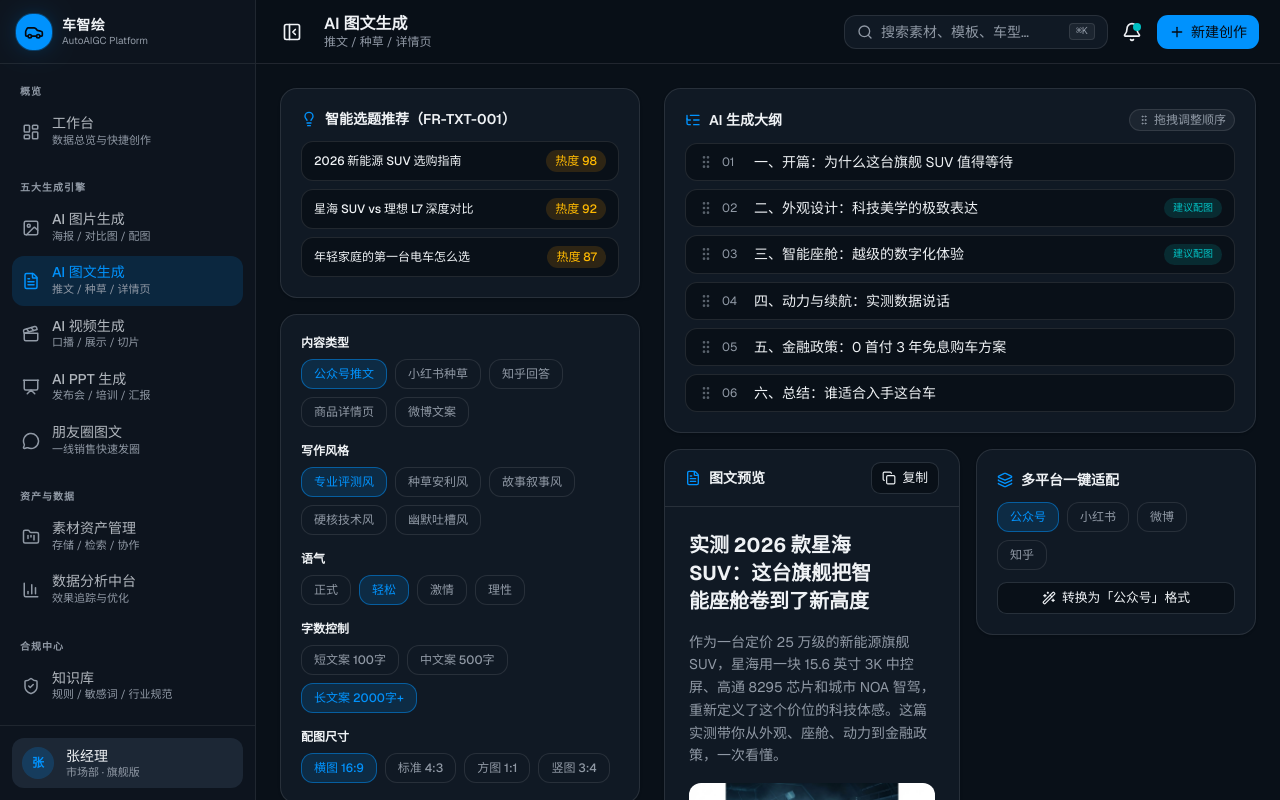
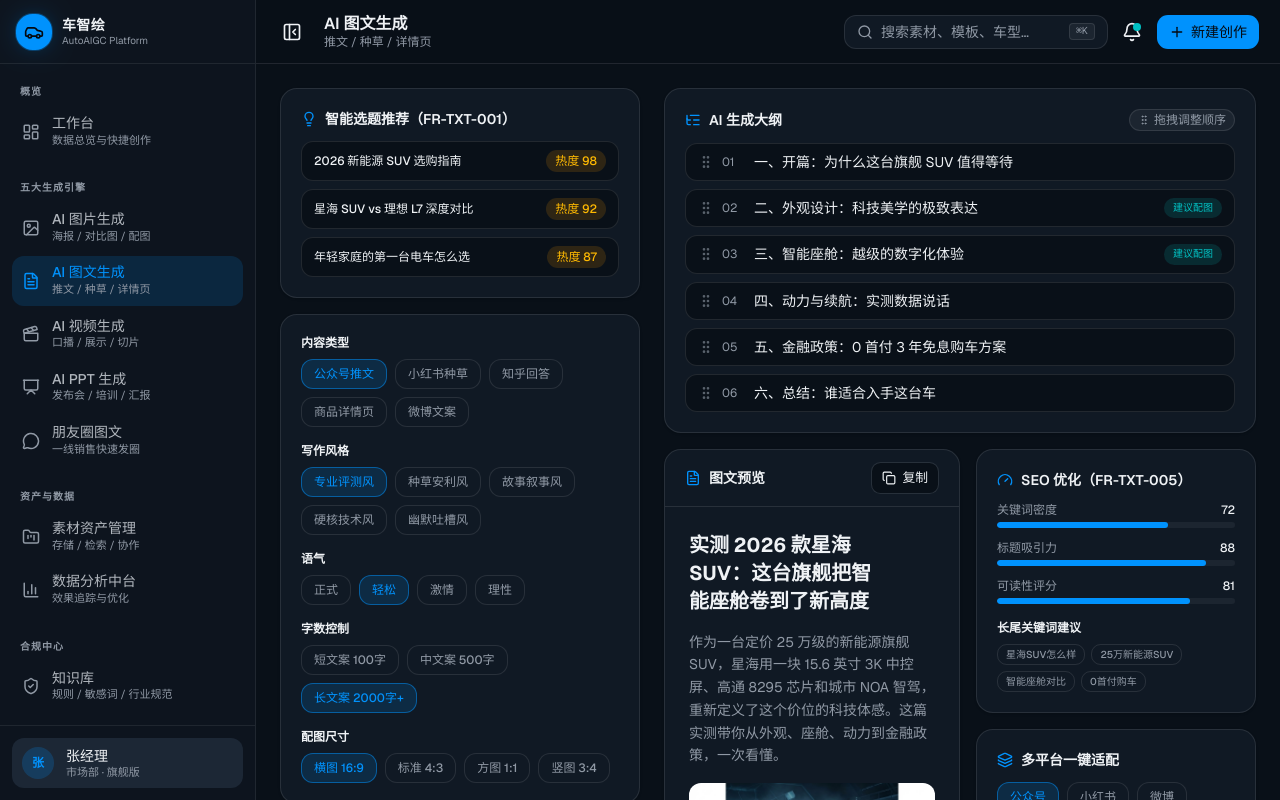
Before and after one commit to yangyang0723-ai/autoaigc, a Next.js app: page /text in a window 1280 px wide. Shown: the top 800 px of the page. Built offline with nearby package versions, Linux system fonts and the light colour scheme.

Commit message:
feat: add SEO optimization component with progress bars and keywords
Co-authored-by: yangyang0723-ai <307832922+yangyang0723-ai@users.noreply.github.com>

```diff
--- a/app/text/page.tsx
+++ b/app/text/page.tsx
@@ -57,6 +57,20 @@ const genSteps = [
   { icon: ImageIcon, label: '智能配图匹配', desc: '从素材库匹配场景图' },
   { icon: Gauge, label: 'SEO 优化排版', desc: '关键词密度与可读性调优' },
 ]
+
+function SeoBar({ label, value }: { label: string; value: number }) {
+  return (
+    <div>
+      <div className="mb-1 flex items-center justify-between text-xs">
+        <span className="text-muted-foreground">{label}</span>
+        <span className="font-medium">{value}</span>
+      </div>
+      <div className="h-1.5 overflow-hidden rounded-full bg-muted">
+        <div className="h-full rounded-full bg-primary" style={{ width: `${value}%` }} />
+      </div>
+    </div>
+  )
+}
 
 export default function TextPage() {
   const [type, setType] = useState(contentTypes[0])
@@ -335,6 +349,28 @@ export default function TextPage() {
           <div className="flex flex-col gap-4">
             <Card className="p-5">
               <div className="mb-3 flex items-center gap-2 text-sm font-semibold">
+                <Gauge className="size-4 text-primary" />
+                SEO 优化（FR-TXT-005）
+              </div>
+              <div className="space-y-3">
+                <SeoBar label="关键词密度" value={72} />
+                <SeoBar label="标题吸引力" value={88} />
+                <SeoBar label="可读性评分" value={81} />
+              </div>
+              <div className="mt-4">
+                <p className="mb-2 text-xs font-semibold">长尾关键词建议</p>
+                <div className="flex flex-wrap gap-1.5">
+                  {['星海SUV怎么样', '25万新能源SUV', '智能座舱对比', '0首付购车'].map((keyword) => (
+                    <span key={keyword} className="rounded-md border border-border px-2 py-0.5 text-[10px] font-medium text-muted-foreground">
+                      {keyword}
+                    </span>
+                  ))}
+                </div>
+              </div>
+            </Card>
+
+            <Card className="p-5">
+              <div className="mb-3 flex items-center gap-2 text-sm font-semibold">
                 <Layers className="size-4 text-primary" />
                 多平台一键适配
               </div>
```
